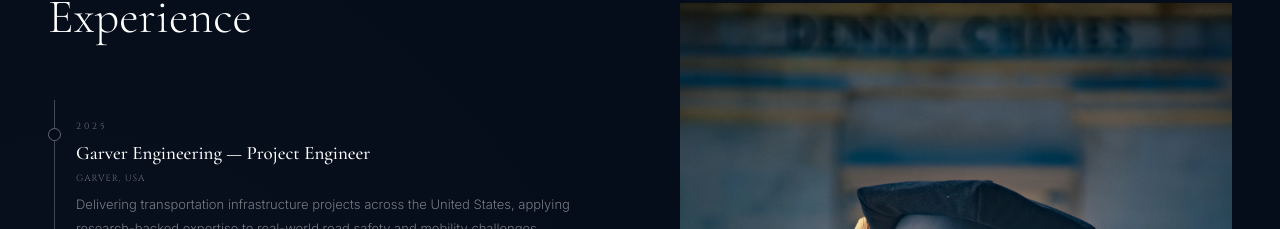
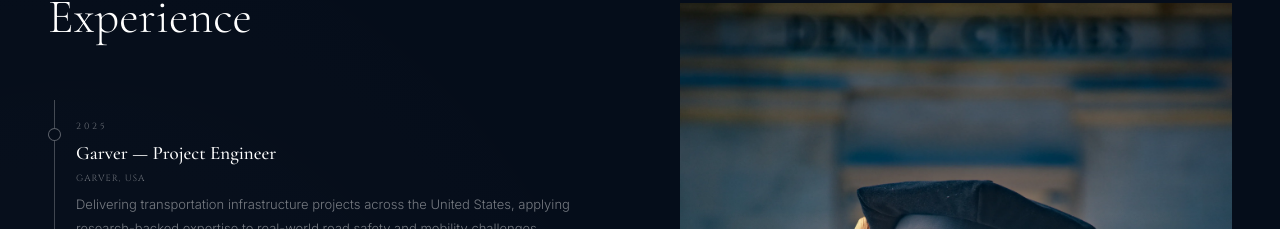
Before and after one commit to TobiGrant-byte/K, a Next.js app: page / in a window 1280 px wide. Shown: the part 5707-5936 px from the top of the page. Built offline with nearby package versions, Linux system fonts and the light colour scheme.

Commit message:
Sixth Commit

```diff
--- a/components/Credentials.tsx
+++ b/components/Credentials.tsx
@@ -4,7 +4,7 @@ import { motion, useInView } from "framer-motion";
 import Image from "next/image";
 
 const timeline = [
-  { year: "2025", title: "Garver Engineering — Project Engineer", org: "Garver, USA", detail: "Delivering transportation infrastructure projects across the United States, applying research-backed expertise to real-world road safety and mobility challenges." },
+  { year: "2025", title: "Garver — Project Engineer", org: "Garver, USA", detail: "Delivering transportation infrastructure projects across the United States, applying research-backed expertise to real-world road safety and mobility challenges." },
   { year: "2024", title: "PhD in Transportation Systems Engineering", org: "University of Alabama", detail: "Dissertation research on traffic safety and inclusive mobility at the Alabama Transportation Institute — one of the nation's premier transportation research centers." },
   { year: "2024", title: "Licensed Professional Engineer (PE)", org: "State Engineering Board", detail: "Obtained PE licensure, the gold standard credential for practicing engineers in the United States, demonstrating mastery of civil engineering and public safety responsibility." },
   { year: "2023", title: "LIFESAVERS Traffic Safety Scholar", org: "LIFESAVERS National Conference — Seattle, WA", detail: "Selected as a scholar at the leading national conference on highway safety priorities, recognizing emerging researchers making an impact in road safety science." },
```
